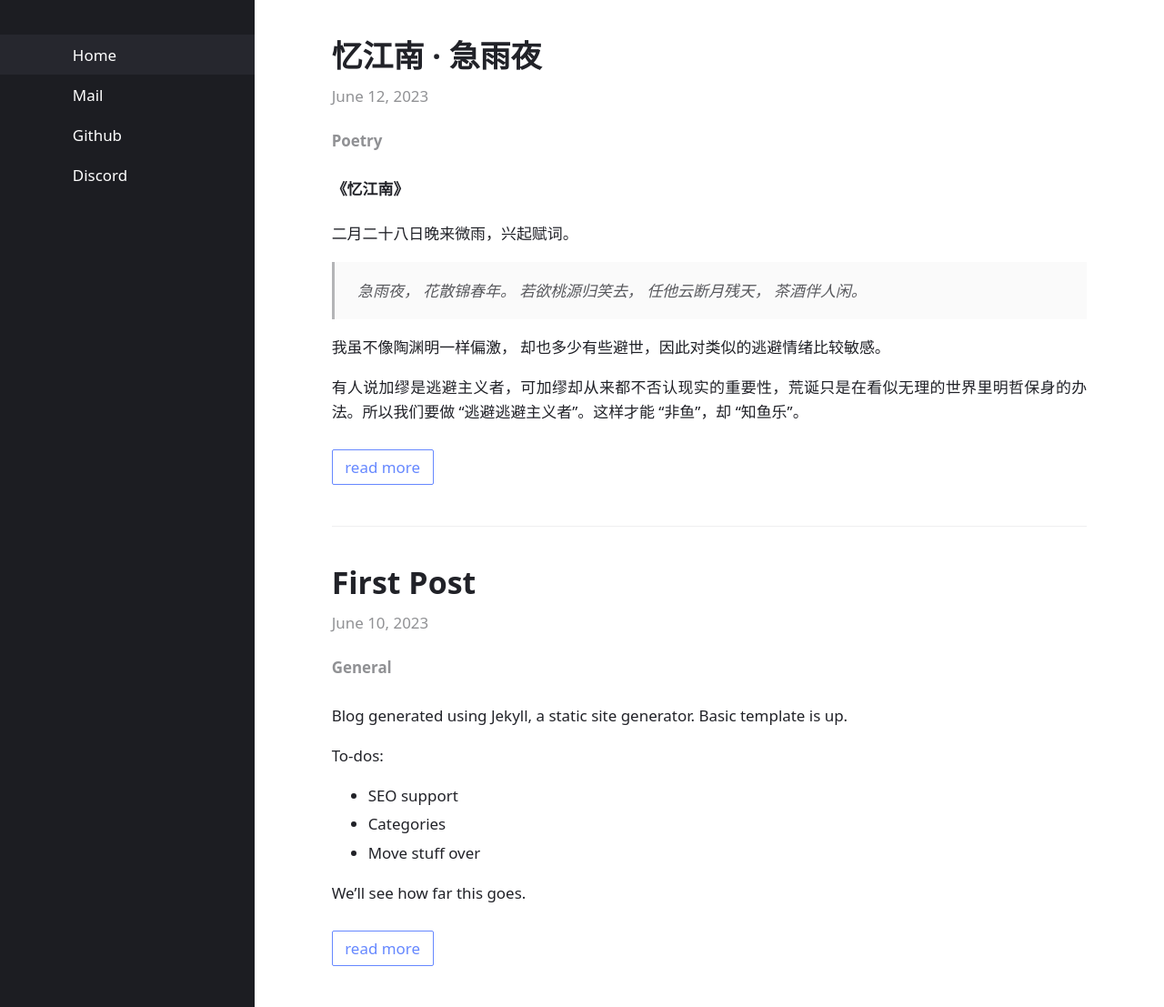
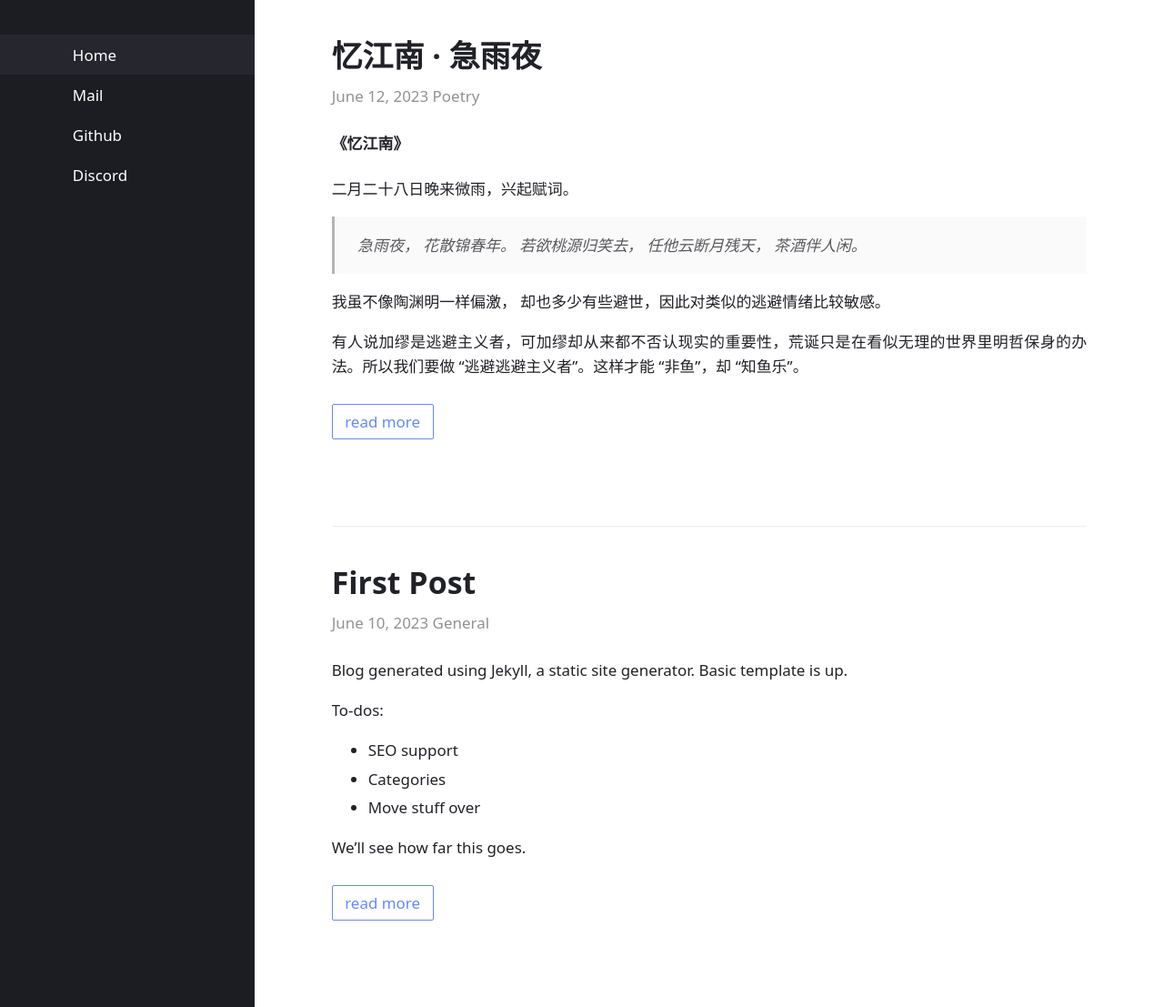
Before and after one commit to chris-zy-liu/chris-zy-liu.github.io, a Jekyll site: the page built from index.html, in a window 1280 px wide and 1107 px high. Shown: the whole window at 91% size. Built offline with Jekyll 4.4.1, drawn with Linux system fonts in a browser that asks for light colours.

Commit message:
Fix Layout

```diff
--- a/_includes/meta.html
+++ b/_includes/meta.html
@@ -1,6 +1,6 @@
 <header>
   <h1><a href="{{ include.post.url | relative_url }}">{{ include.post.title }}</a></h1>
   {%- assign date_format = site.date_format | default: "%B %d, %Y" -%}
-  <time datetime="{{ include.post.date | date_to_xmlschema }}">{{ include.post.date | date: date_format }} <h4>{{ include.post.categories }}</h4></time>
+  <time datetime="{{ include.post.date | date_to_xmlschema }}">{{ include.post.date | date: date_format }} {{ include.post.categories }}</time>
 
 </header>
```
